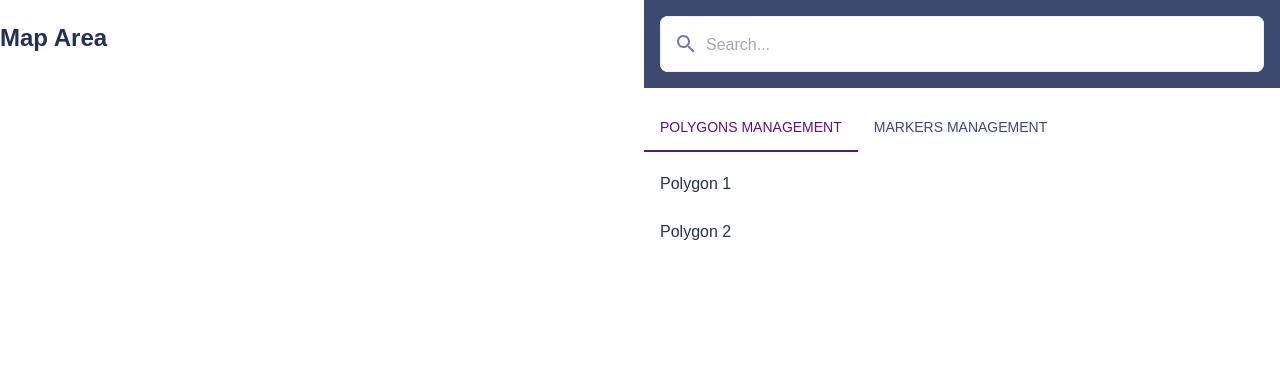
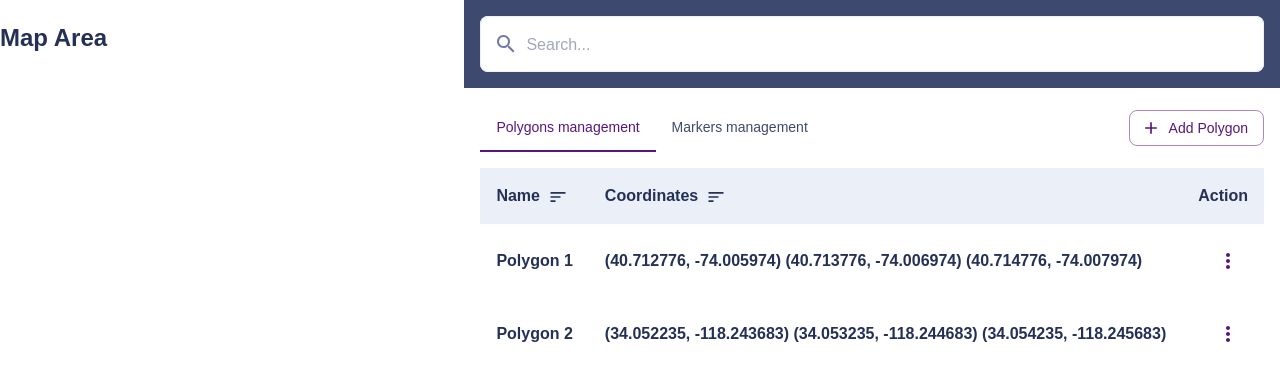
Before and after one commit to nikolatrajkovicITS/GeoFusion, a React (Vite) app: page / in a window 1280 px wide. Shown: the top 380 px of the page. Built offline with nearby package versions, Linux system fonts and the light colour scheme.

Commit message:
feat: implement basic table UI

```diff
--- /dev/null
+++ b/src/components/molecules/MapTable/ActionMenu.jsx
@@ -0,0 +1,67 @@
+import React, { useState } from 'react';
+import { IconButton, Menu, MenuItem, Typography } from '@mui/material';
+import MoreVertIcon from '@mui/icons-material/MoreVert';
+import EditIcon from '@mui/icons-material/Edit';
+import DeleteIcon from '@mui/icons-material/Delete';
+import useTranslation from '@/hooks/useTranslation';
+
+const ActionMenu = ({ onMenuItemClick }) => {
+  const { t } = useTranslation();
+  const [anchorEl, setAnchorEl] = useState(null);
+  const open = Boolean(anchorEl);
+
+  const handleMenuClick = event => {
+    setAnchorEl(event.currentTarget);
+  };
+
+  const handleClose = () => {
+    setAnchorEl(null);
+  };
+
+  const handleItemClick = action => {
+    onMenuItemClick(action);
+    handleClose();
+  };
+
+  return (
+    <>
+      <IconButton
+        aria-label="more"
+        aria-controls="item-menu"
+        aria-haspopup="true"
+        onClick={handleMenuClick}
+      >
+        <MoreVertIcon />
+      </IconButton>
+      <Menu
+        id="item-menu"
+        anchorEl={anchorEl}
+        keepMounted
+        open={open}
+        onClose={handleClose}
+      >
+        {[
+          {
+            label: t('edit'),
+            icon: <EditIcon fontSize="small" />,
+            action: 'edit',
+          },
+          {
+            label: t('delete'),
+            icon: <DeleteIcon fontSize="small" />,
+            action: 'delete',
+          },
+        ].map(({ label, icon, action }) => (
+          <MenuItem key={action} onClick={() => handleItemClick(action)}>
+            {icon}
+            <Typography variant="body2" sx={{ ml: 0.5 }}>
+              {label}
+            </Typography>
+          </MenuItem>
+        ))}
+      </Menu>
+    </>
+  );
+};
+
+export default ActionMenu;
--- /dev/null
+++ b/src/components/molecules/MapTable/index.jsx
@@ -0,0 +1,86 @@
+import React, { useState } from 'react';
+import {
+  Table,
+  TableBody,
+  TableCell,
+  TableContainer,
+  TableHead,
+  TableRow,
+  styled,
+} from '@mui/material';
+import useTranslation from '@/hooks/useTranslation';
+import SortIcon from '@mui/icons-material/Sort';
+import ActionMenu from '@/components/molecules/MapTable/ActionMenu';
+
+const StyledTableCell = styled(TableCell)(({ theme, width, align }) => ({
+  ...theme.typography.bodySSemibold,
+  textAlign: align || 'left',
+  width: width || 'auto',
+  whiteSpace: 'nowrap',
+  overflow: 'hidden',
+  textOverflow: 'ellipsis',
+}));
+
+const MapTable = ({ data, isPolygonMode }) => {
+  const { t } = useTranslation();
+  const [anchorEl, setAnchorEl] = useState(null);
+
+  const handleMenuClick = event => {
+    setAnchorEl(event.currentTarget);
+  };
+
+  const handleClose = () => {
+    setAnchorEl(null);
+  };
+
+  const handleMenuItemClick = action => {
+    handleClose();
+  };
+
+  return (
+    <TableContainer>
+      <Table>
+        <TableHead sx={{ bgcolor: 'background.paper' }}>
+          <TableRow>
+            <StyledTableCell width="30%">
+              {t('name')}
+              <SortIcon
+                fontSize="small"
+                sx={{ verticalAlign: 'middle', marginLeft: 1 }}
+              />
+            </StyledTableCell>
+            <StyledTableCell width="50%">
+              {t('coordinates')}
+              <SortIcon
+                fontSize="small"
+                sx={{ verticalAlign: 'middle', marginLeft: 1 }}
+              />
+            </StyledTableCell>
+            <StyledTableCell width="20%" align="right">
+              {t('action')}
+            </StyledTableCell>
+          </TableRow>
+        </TableHead>
+        <TableBody>
+          {data.map(item => (
+            <TableRow key={item.id}>
+              <StyledTableCell width="30%">{item.name}</StyledTableCell>
+              <StyledTableCell width="50%">
+                {isPolygonMode
+                  ? item.coordinates
+                      .map(coord => `(${coord.lat}, ${coord.lng})`)
+                      .join(' ')
+                  : `(${item.coordinate.lat}, ${item.coordinate.lng})`}
+              </StyledTableCell>
+              <StyledTableCell width="20%" align="right">
+                <ActionMenu onMenuItemClick={handleMenuItemClick} />
+              </StyledTableCell>
+            </TableRow>
+          ))}
+        </TableBody>
+      </Table>
+    </TableContainer>
+  );
+};
+
+export default MapTable;
--- a/src/components/organisms/TableSearch.jsx
+++ b/src/components/organisms/TableSearch.jsx
@@ -1,11 +1,15 @@
 import React, { useMemo, useCallback } from 'react';
-import { Box, List, ListItem, ListItemText } from '@mui/material';
+import { Box, Button, List, ListItem, ListItemText } from '@mui/material';
+import AddIcon from '@mui/icons-material/Add';
 import Search from '@/components/molecules/Search';
 import Tabs from '@/components/molecules/Tabs';
 import useAppState from '@/hooks/useAppState';
 import { POLYGON } from '@/constants';
+import useTranslation from '@/hooks/useTranslation';
+import MapTable from '@/components/molecules/MapTable';
 
 const TableSearch = () => {
+  const { t } = useTranslation();
   const { polygons, markers, selectedTab, setSelectedItem, searchTerm } =
     useAppState();
 
@@ -20,17 +24,11 @@ const TableSearch = () => {
     [setSelectedItem]
   );
 
-  const displayedItems = useMemo(() => {
-    return filteredResults
-      .filter(item =>
-        item.name.toLowerCase().includes(searchTerm.toLowerCase())
-      )
-      .map(item => (
-        <ListItem key={item.id} onClick={() => handleItemClick(item)}>
-          <ListItemText primary={item.name} />
-        </ListItem>
-      ));
-  }, [filteredResults, searchTerm, handleItemClick]);
+  const filteredTableData = useMemo(() => {
+    return filteredResults.filter(item =>
+      item.name.toLowerCase().includes(searchTerm.toLowerCase())
+    );
+  }, [filteredResults, searchTerm]);
 
   return (
     <>
@@ -38,12 +36,25 @@ const TableSearch = () => {
         <Search />
       </Box>
 
-      <Box>
+      <Box
+        display="flex"
+        justifyContent="space-between"
+        alignItems="center"
+        mb={2}
+        pr={2}
+        pl={2}
+      >
         <Tabs />
-        {/* buttons */}
+        <Button variant="outlined" startIcon={<AddIcon />} sx={{ ml: 2 }}>
+          {t(selectedTab === POLYGON ? 'addPolygon' : 'addMarker')}
+        </Button>
       </Box>
-      {/* table */}
-      <List>{displayedItems}</List>
+      <Box pr={2} pl={2}>
+        <MapTable
+          data={filteredTableData}
+          isPolygonMode={selectedTab === POLYGON}
+        />
+      </Box>
     </>
   );
 };
--- a/src/hooks/useTranslation.jsx
+++ b/src/hooks/useTranslation.jsx
@@ -3,10 +3,12 @@ import en from '@/locales/en';
 
 const translations = { en };
 
-export const useTranslation = () => {
+const useTranslation = () => {
   const t = useCallback(key => {
     return translations.en[key] || key;
   }, []);
 
   return { t };
 };
+
+export default useTranslation;
--- a/src/locales/en.js
+++ b/src/locales/en.js
@@ -8,4 +8,11 @@ export default {
   select: 'Select',
   selectedItem: 'Selected Item',
   type: 'Type',
+  addPolygon: 'Add Polygon',
+  addMarker: 'Add Marker',
+  name: 'Name',
+  coordinates: 'Coordinates',
+  action: 'Action',
+  edit: 'Edit',
+  delete: 'Delete',
 };
--- a/src/styles/theme.js
+++ b/src/styles/theme.js
@@ -56,9 +56,17 @@ const TYPOGRAPHY = {
 };
 
 const COMPONENT_OVERRIDES = {
+  MuiButton: {
+    styleOverrides: {
+      root: {
+        textTransform: 'none',
+      },
+    },
+  },
   MuiTab: {
     styleOverrides: {
       root: {
+        textTransform: 'none',
         color: COLORS.secondary,
         '&.Mui-selected': {
           color: COLORS.primary,
@@ -73,6 +81,13 @@ const COMPONENT_OVERRIDES = {
         '&::placeholder': {
           color: COLORS.textSecondary,
         },
+      },
+    },
+  },
+  MuiTypography: {
+    styleOverrides: {
+      root: {
+        textTransform: 'none',
       },
     },
   },
```
